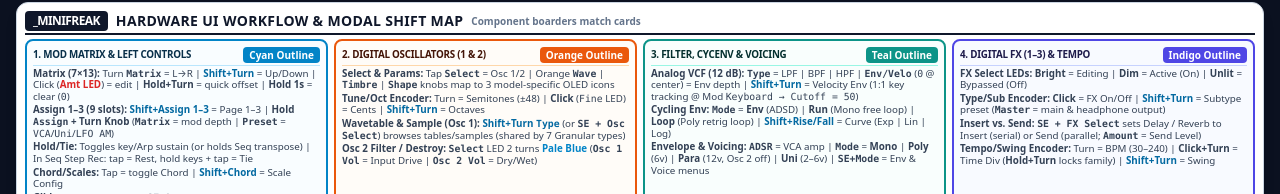
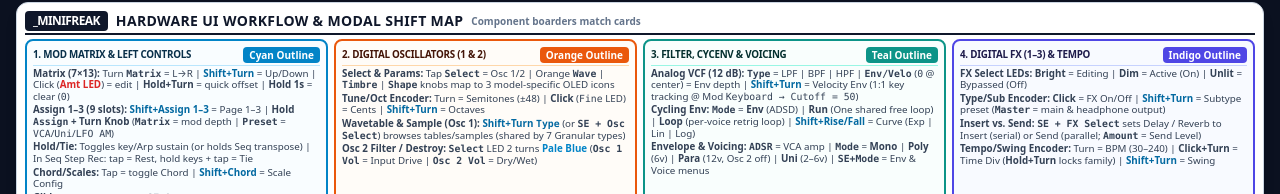
Before and after one commit to hinerm/minifreak, a plain HTML site: page pages/minifreak_ui_workflows.html in a window 1280 px wide. Shown: the part 188-382 px from the top of the page. Drawn offline with nearby package versions, Linux system fonts and the light colour scheme.

Commit message:
Clarify looping text

```diff
--- a/pages/minifreak_ui_workflows.html
+++ b/pages/minifreak_ui_workflows.html
@@ -1059,8 +1059,8 @@
 						<span class="text-sky-700 font-semibold">Shift+Turn</span> = Velocity Env (1:1 key tracking @
 						Mod <code class="font-mono">Keyboard &rarr; Cutoff = 50</code>)
 					</li>
-					<li><b>Cycling Env:</b> <code class="font-bold">Mode</code> = <b>Env</b> (ADSD) | <b>Run</b> (Mono
-						free loop) | <b>Loop</b> (Poly retrig loop) | <span
+					<li><b>Cycling Env:</b> <code class="font-bold">Mode</code> = <b>Env</b> (ADSD) | <b>Run</b> (One
+						shared free loop) | <b>Loop</b> (per-voice retrig loop) | <span
 							class="text-sky-700 font-semibold">Shift+Rise/Fall</span> = Curve (Exp | Lin | Log)</li>
 					<li><b>Envelope &amp; Voicing:</b> <code class="font-bold">ADSR</code> = VCA amp | <code
 							class="font-bold">Mode</code> = <b>Mono</b> | <b>Poly</b> (6v) | <b>Para</b> (12v, Osc 2
```
